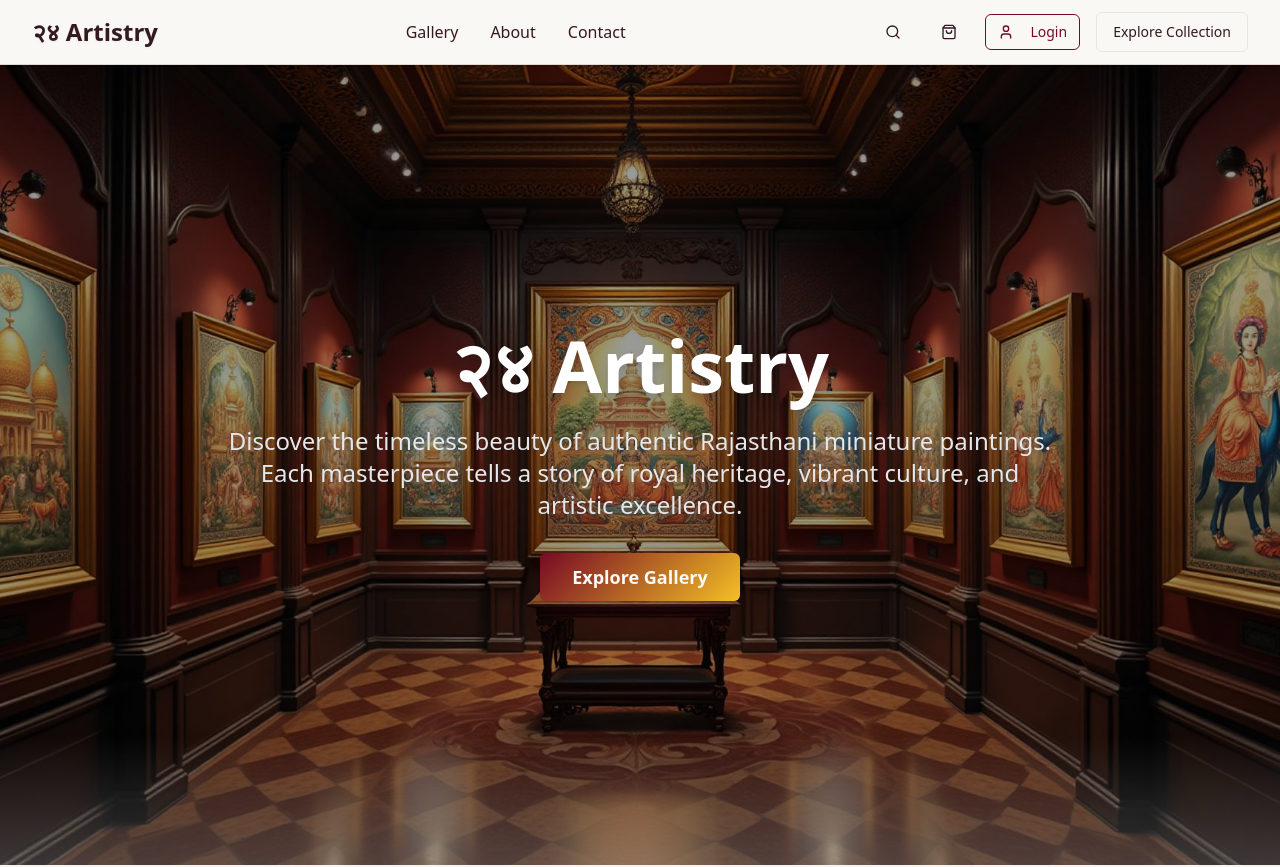
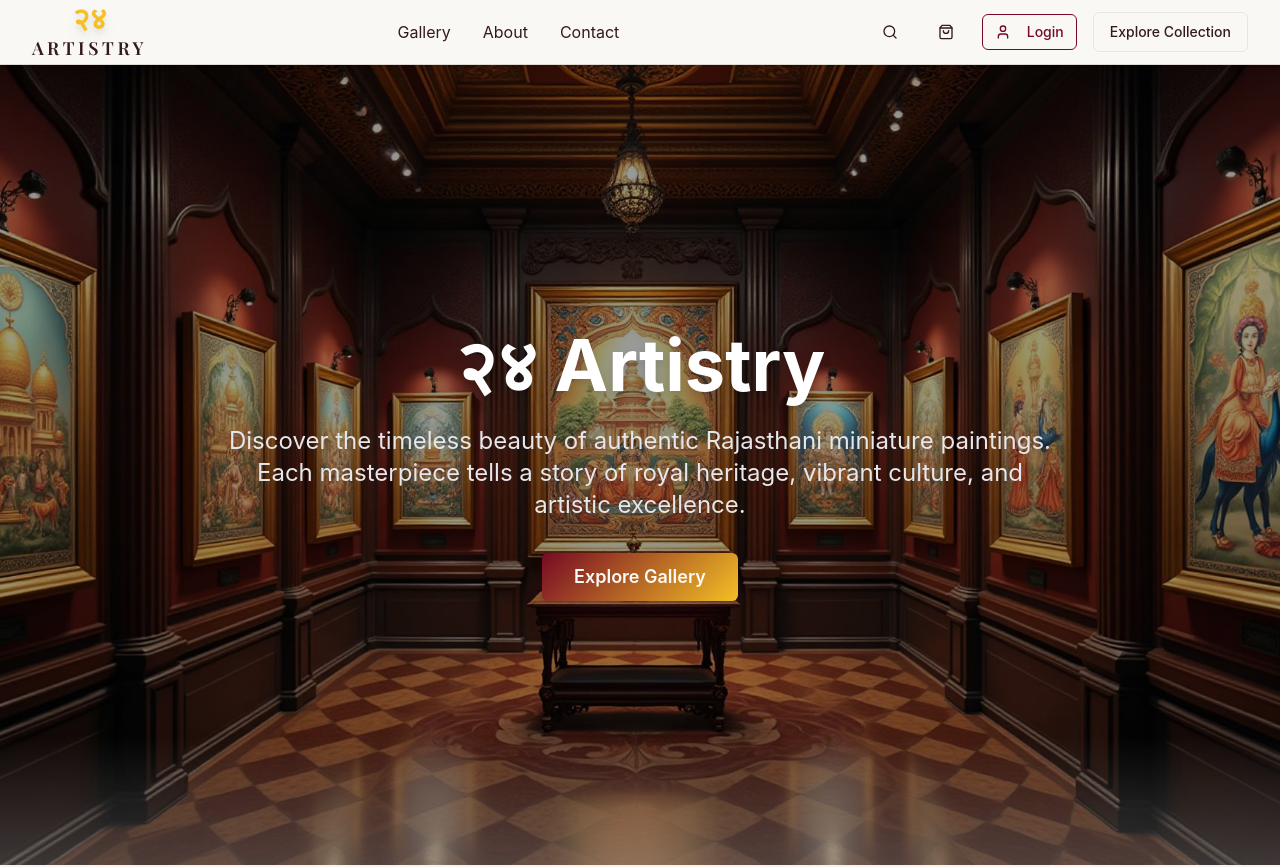
Before and after one commit to Harshchougule1/twentyfour-rajasthani-artistry, a React (Vite) app: page / in a window 1280 px wide. Shown: the top 867 px of the page. Built offline with nearby package versions, Linux system fonts and the light colour scheme.

Commit message:
Style header logo
Align the devanagari '24' to be centered within the 'Artistry' text in the header, giving it a more royal appearance.

```diff
--- a/index.html
+++ b/index.html
@@ -6,6 +6,11 @@
     <title>२४ Artistry - Authentic Rajasthani Paintings</title>
     <meta name="description" content="Discover exquisite traditional Rajasthani miniature paintings at २४ Artistry. Authentic handcrafted artwork featuring royal motifs, peacocks, elephants, and heritage designs." />
     <meta name="author" content="२४ Artistry" />
+
+    <!-- Google Fonts -->
+    <link rel="preconnect" href="https://fonts.googleapis.com">
+    <link rel="preconnect" href="https://fonts.gstatic.com" crossorigin>
+    <link href="https://fonts.googleapis.com/css2?family=Cinzel:wght@400;500;600;700&family=Playfair+Display:wght@400;500;600;700;800&display=swap" rel="stylesheet">
 
     <meta property="og:title" content="२४ Artistry - Authentic Rajasthani Paintings" />
     <meta property="og:description" content="Discover exquisite traditional Rajasthani miniature paintings at २४ Artistry. Authentic handcrafted artwork featuring royal motifs, peacocks, elephants, and heritage designs." />
--- a/src/components/Header.tsx
+++ b/src/components/Header.tsx
@@ -19,12 +19,17 @@ const Header = ({ onShowOrders }: HeaderProps) => {
         <div className="flex items-center justify-between h-16">
           {/* Logo */}
           <div className="flex items-center">
-            <h1
-              className="text-2xl font-bold text-foreground drop-shadow-sm cursor-pointer hover:text-primary transition-colors"
+            <div
+              className="flex flex-col items-center cursor-pointer hover:opacity-80 transition-all duration-300"
               onClick={() => window.scrollTo({ top: 0, behavior: 'smooth' })}
             >
-              २४ Artistry
-            </h1>
+              <span className="text-3xl font-cinzel font-bold text-rajasthani-gold drop-shadow-lg">
+                २४
+              </span>
+              <span className="text-lg font-playfair font-semibold text-foreground tracking-[0.2em] -mt-1">
+                ARTISTRY
+              </span>
+            </div>
           </div>
 
           {/* Desktop Navigation */}
--- a/tailwind.config.ts
+++ b/tailwind.config.ts
@@ -18,6 +18,11 @@ export default {
 			}
 		},
 		extend: {
+			fontFamily: {
+				sans: ["Inter", "sans-serif"],
+				cinzel: ["Cinzel", "serif"],
+				playfair: ["Playfair Display", "serif"],
+			},
 			colors: {
 				border: 'hsl(var(--border))',
 				input: 'hsl(var(--input))',
```
